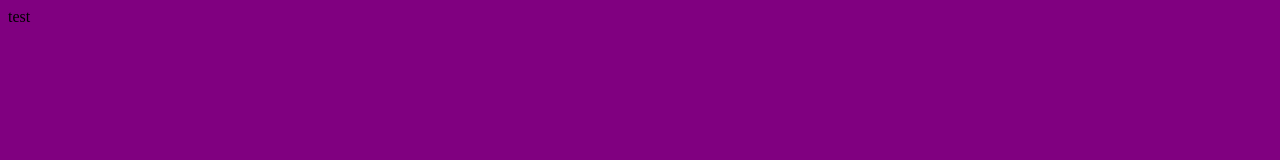
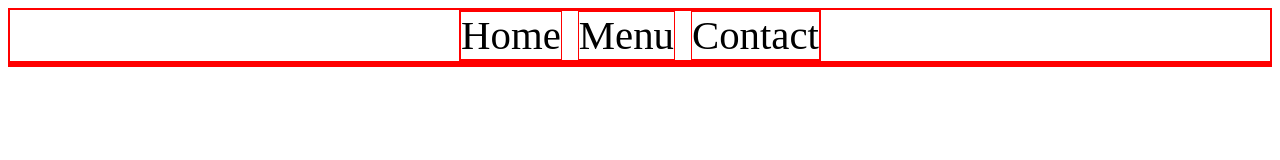
Before and after one commit to giovanniPepi/restaurant_JS, a website built with webpack: page src/index.html in a window 1280 px wide. Built offline with nearby package versions, Linux system fonts and the light colour scheme.

Commit message:
Add initial CSS structure

```diff
--- a/src/index.html
+++ b/src/index.html
@@ -5,6 +5,16 @@
     <title><%= htmlWebpackPlugin.options.title %></title>
   </head>
   <body>
-    <div class="content">test</div>
+    <div class="container">
+      <div class="header">
+        <div class="tabs">
+          <div class="home">Home</div>
+          <div class="menu">Menu</div>
+          <div class="contact">Contact</div>
+        </div>
+        </div>
+      <div class="main"></div>
+      <div class="foot"></div>
+    </div>
   </body>
 </html>
--- a/src/style.css
+++ b/src/style.css
@@ -1,3 +1,33 @@
+:root {
+  --fontSize: calc(1vh + .5vw + 6px);
+  --fontSizeTabs: calc(2*(var(--fontSize)));
+}
+body *{
+  border: .1px solid red;
+}
+html {
+  height: 100%;
+}
 body {
-  background: purple;
+  min-height: 100vh;
 }
+.container {
+  font-size: var(--fontSize);
+  display: flex;
+  flex-direction: column;
+}
+.header {
+  display: flex;
+  justify-content: center;
+}
+.tabs{
+  display: flex;
+  gap: 1rem;
+  font-size: var(--fontSizeTabs);
+}
+.main {
+  display: flex;
+}
+.footer {
+  display: flex;
+}
--- a/webpack.config.js
+++ b/webpack.config.js
@@ -18,7 +18,7 @@ module.exports = {
   },
   plugins: [
     new HtmlWebpackPlugin({
-      title: 'custom template...',
+      title: '🍴 Gerijeb\'s restaurant',
       template: './src/index.html',
     }),
   ],
```
Also changed, not shown: dist/index.html.
